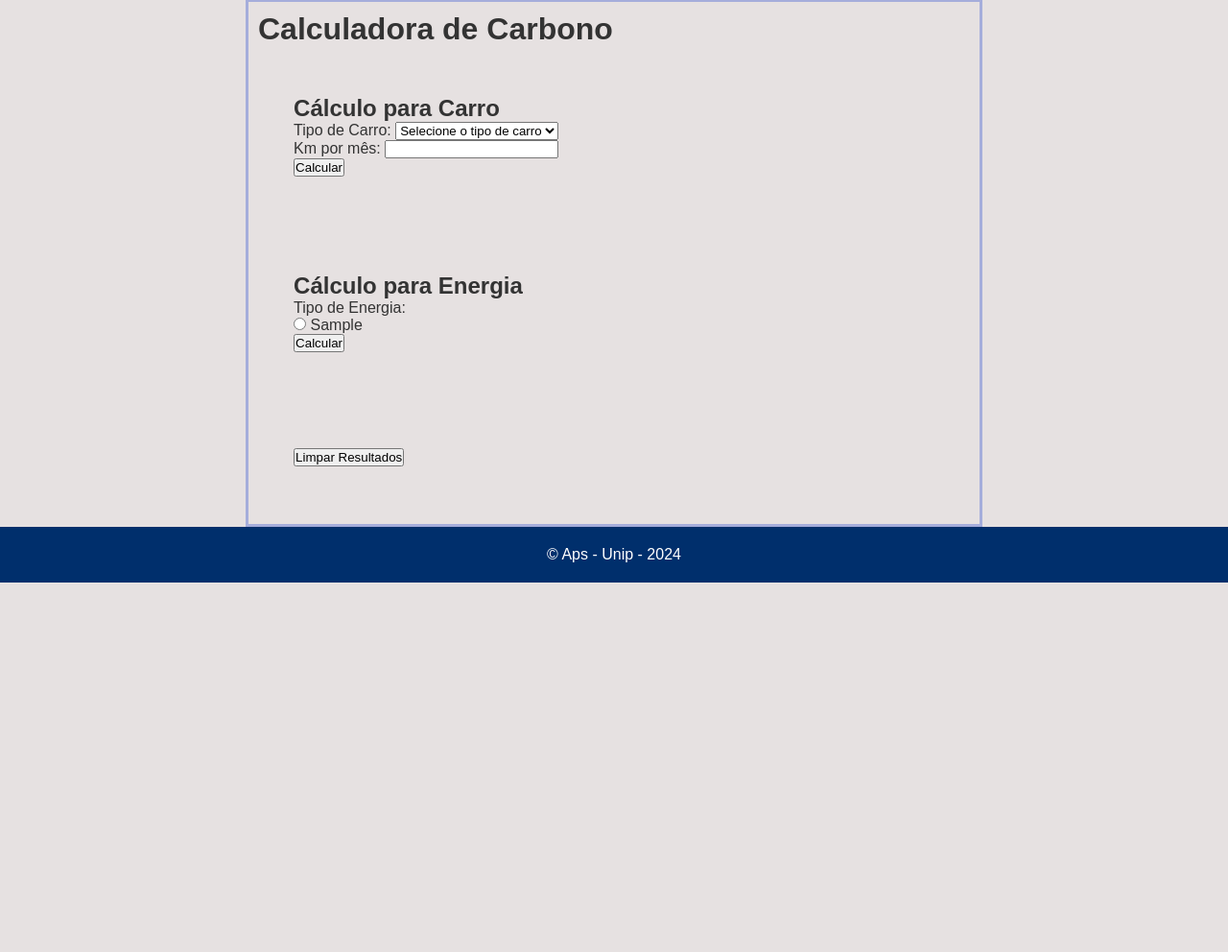
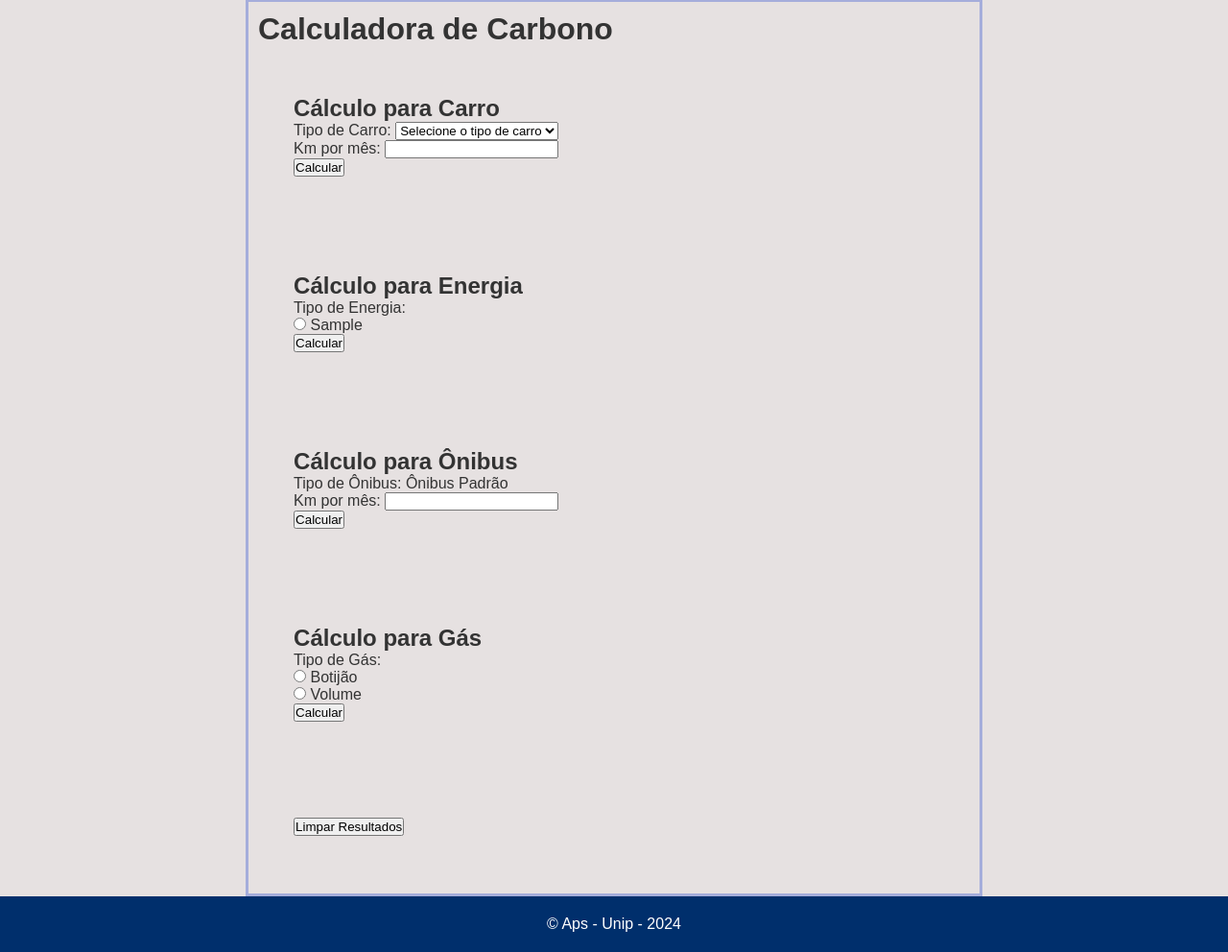
Before and after one commit to gabrielSMarcal/calculadora_carbono, a Django app: page /teste/ in a window 1280 px wide. Shown: the part 59-1051 px from the top of the page at 96% size. Before the commit the page ends 666 px from the top, so only its background shows below. Run offline with Django 5.2, Linux system fonts and the light colour scheme; tables that the repository leaves empty hold one stand-in row (values such as "Sample post").

Commit message:
Adições de cálculos

```diff
--- a/carbono/views.py
+++ b/carbono/views.py
@@ -3,9 +3,7 @@ from django.http import HttpResponse
 from django.core.exceptions import ObjectDoesNotExist
 import math
 
-from .models import Carro, Energia
-
-
+from .models import Carro, Energia, Onibus, Gas
 
 def index(request):
     return render(request, 'carbono/index.html')
@@ -22,10 +20,9 @@ def arvores(co):
     arvore = co / absorcao_co2
     return arvore
 
-
-def carro(km_por_mes_str, carro_obj):
-    km_por_mes = float(km_por_mes_str)
-    emissao = km_por_mes * carro_obj.consumo * carro_obj.emissao
+def carro(km_por_mes, carro_obj):
+    km_por_mes = float(km_por_mes)
+    emissao = (km_por_mes / carro_obj.consumo) * carro_obj.emissao
     credito = emissao / 1000
     anual = credito * 12
 
@@ -52,12 +49,9 @@ def energia_reais(valor_da_conta, energia_obj):
 
     return (credito, anual)
 
-
-# VvV Para Pedro, insira as funções aqui VvV
-
-def onibus(km_por_mes_str, onibus_obj):
-    km_por_mes = float (km_por_mes_str)
-    emissao = km_por_mes * carro_obj.emissao * carro_obj.consumo * 40
+def onibus(km_por_mes_onibus):
+    km_por_mes_onibus = float(km_por_mes_onibus)
+    emissao = (km_por_mes_onibus / 2.63) * 2.8 / 40  # Média de 40 passageiros por ônibus
     credito = (emissao / 1000)
     anual = credito * 12
 
@@ -65,15 +59,15 @@ def onibus(km_por_mes_str, onibus_obj):
 
 
 def gas_botijao(botijao, gas_obj):
-    valor_do_botijão = float(botijao)
-    credito = (valor_do_botijão * 40.15) / 1000
+    botijao = float(botijao)
+    credito = (botijao * 40.15) / 1000
     anual = credito * 12
 
     return (credito, anual)
 
 
 def gas_encanado(area, gas_obj):
-    area = float (area)
+    area = float(area)
     credito = (area * 1.997) / 1000
     anual = credito * 12
 
@@ -83,21 +77,22 @@ def gas_encanado(area, gas_obj):
 def teste(request):
     carros = Carro.objects.all()
     energias = Energia.objects.all()
-    # Adicionar variável para pegar objetos de Ônibus, modelos à criar
-    # Adicionar variável para pegar objetos de Gás, modelos à criar
-
+    gases = Gas.objects.all()
 
     if 'carro_resultado' not in request.session:
         request.session['carro_resultado'] = None
     if 'energia_resultado' not in request.session:
         request.session['energia_resultado'] = None
-    # Condição para armazenamento de input de Ônibus
-    # Confição para armazenamento de input de Gas
+    if 'onibus_resultado' not in request.session:
+        request.session['onibus_resultado'] = None
+    if 'gas_resultado' not in request.session:
+        request.session['gas_resultado'] = None
 
     carro_resultado = request.session['carro_resultado']
     energia_resultado = request.session['energia_resultado']
-    # Variável para resultado de Ônibus
-    # Variável para resultado de Gás
+    onibus_resultado = request.session['onibus_resultado']
+    gas_resultado = request.session['gas_resultado']
+
     total_anual = 0
     arvores_necessarias = 0
     valor_tonelada = 0
@@ -106,6 +101,11 @@ def teste(request):
         carro_tipo = request.POST.get('carro_tipo')
         km_por_mes = request.POST.get('km_por_mes')
         energia_tipo = request.POST.get('energia_tipo')
+
+        km_por_mes_onibus = request.POST.get('km_por_mes_onibus')
+        gas_tipo = request.POST.get('gas_tipo')
+        botijao_gas = request.POST.get('botijao_gas')
+        volume_gas = request.POST.get('volume_gas')
 
         if carro_tipo and km_por_mes:
             try:
@@ -147,22 +147,49 @@ def teste(request):
             except ObjectDoesNotExist:
                 energia_resultado = {'error': 'Erro: Tipo de energia não encontrado.'}
 
-        # Condição para Ônibus, pode utilizar carro_tipo and km_por_mes como modelo de algoritmo
-            # Algoritmo ônibus
+        if km_por_mes_onibus:
+            try:
+                km_por_mes_onibus = float(km_por_mes_onibus)
+                if km_por_mes_onibus < 0:
+                    raise ValueError('Km por mês não pode ser negativo.')
+                credito, anual = onibus(km_por_mes_onibus)
+                onibus_resultado = {'credito': round(credito, 3), 'anual': round(anual, 3)}
+                request.session['onibus_resultado'] = onibus_resultado
+            except ValueError as e:
+                return HttpResponse(str(e), status=400)
+            except ObjectDoesNotExist:
+                onibus_resultado = {'error': 'Erro: Tipo de ônibus não encontrado.'}
 
-        # Confição para Gás, pode utilizar energia_tipo como modelo de algoritmo (Sugiro utilizar o mesmo try/except que está no energia)
-            # Condição para caso usuário selecione botijão
-                # Algoritmo Gás Botijão
-
-            # Condição para caso usupario selecione gás encanado
-                # Algoritmo Gás Encanado
+        if gas_tipo:
+            try:
+                gas_obj = Gas.objects.get(modo_de_calculo=gas_tipo)
+                if gas_tipo == 'Botijão' and botijao_gas:
+                    botijao_gas = float(botijao_gas)
+                    if botijao_gas < 0:
+                        raise ValueError('Botijão de gás não pode ser negativo.')
+                    credito, anual = gas_botijao(botijao_gas, gas_obj)
+                    gas_resultado = {'credito': round(credito, 3), 'anual': round(anual, 3)}
+                    request.session['gas_resultado'] = gas_resultado
+                elif gas_tipo == 'Encanado' and volume_gas:
+                    volume_gas = float(volume_gas)
+                    if volume_gas < 0:
+                        raise ValueError('Volume de gás não pode ser negativo.')
+                    credito, anual = gas_encanado(volume_gas, gas_obj)
+                    gas_resultado = {'credito': round(credito, 3), 'anual': round(anual, 3)}
+                    request.session['gas_resultado'] = gas_resultado
+                else:
+                    gas_resultado = {'error': 'Erro: Nenhum valor válido foi fornecido para o cálculo de gás.'}
+            except ObjectDoesNotExist:
+                gas_resultado = {'error': 'Erro: Tipo de gás não encontrado.'}
 
     if carro_resultado and 'anual' in carro_resultado:
         total_anual += carro_resultado['anual']
     if energia_resultado and 'anual' in energia_resultado:
         total_anual += energia_resultado['anual']
-    # Adicionar condição para Ônibus
-    # Adicionar condição para Gás
+    if onibus_resultado and 'anual' in onibus_resultado:
+        total_anual += onibus_resultado['anual']
+    if gas_resultado and 'anual' in gas_resultado:
+        total_anual += gas_resultado['anual']
 
     if total_anual > 0:
         arvores_necessarias = math.ceil(arvores(total_anual))
@@ -171,18 +198,20 @@ def teste(request):
     return render(request, 'carbono/teste.html', {
         'carro_resultado': carro_resultado,
         'energia_resultado': energia_resultado,
-        # Adicionar o dicionário para onibus_resultado,
-        # Adicionar o dicionário para gas_resultado,
+        'onibus_resultado': onibus_resultado,
+        'gas_resultado': gas_resultado,
         'total_anual': round(total_anual, 3),
         'arvores_necessarias': arvores_necessarias,
         'valor_tonelada': valor_tonelada,
         'carros': carros,
         'energias': energias,
+        'onibus': onibus,
+        'gases': gases,
     })
 
 def limpar_sessao(request):
     request.session['carro_resultado'] = None
     request.session['energia_resultado'] = None
-    # Adicionar o clear para Ônibus
-    # Adicionar o clear para Gás
+    request.session['onibus_resultado'] = None
+    request.session['gas_resultado'] = None
     return redirect('teste')
--- a/templates/carbono/teste.html
+++ b/templates/carbono/teste.html
@@ -72,14 +72,65 @@
     {% endif %}
   </div>
 
-  {% comment "" %}
-  Aqui pode colocar divs com o cálculo de Ônibus, semelhante ao Carros,
-  Não precisa inserir código Django ainda, pode colocar o HTML puro
+  <div class="container">
+    <h2>Cálculo para Ônibus</h2>
+    <p>Tipo de Ônibus: Ônibus Padrão</p>
+    <form method="post">
+      {% csrf_token %}
+      <input type="hidden" name="onibus_tipo" value="padrao">
+      <div class="form-group">
+        <label for="km_por_mes_onibus">Km por mês:</label>
+        <input type="number" id="km_por_mes_onibus" name="km_por_mes_onibus" class="form-control" required>
+      </div>
+      <button type="submit" class="btn btn-primary">Calcular</button>
+    </form>
 
-  Também inserir as divs para Gás, semelhante ao energia,
-  Pode usar também o JavaScript com lógica para as opções
-  {% endcomment %}
+    {% if onibus_resultado %}
+      <p>Crédito de Carbono Mensal: {{ onibus_resultado.credito }} tco<sub>2</sub></p>
+      <p>Crédito de Carbono Anual: {{ onibus_resultado.anual }} tco<sub>2</sub></p>
+    {% endif %}
+  </div>
 
+  <div class="container">
+    <h2>Cálculo para Gás</h2>
+    <form method="post">
+      {% csrf_token %}
+      <div class="form-group">
+        <label for="gas_tipo">Tipo de Gás:</label>
+        <div id="gas_tipo">
+          <div>
+            <input type="radio" id="gas_botijao" name="gas_tipo" value="Botijão" class="form-check-input" onchange="mostrarInputGas()">
+            <label for="gas_botijao" class="form-check-label">Botijão</label>
+          </div>
+          <div>
+            <input type="radio" id="gas_volume" name="gas_tipo" value="Volume" class="form-check-input" onchange="mostrarInputGas()">
+            <label for="gas_volume" class="form-check-label">Volume</label>
+          </div>
+        </div>
+      </div>
+
+      <div id="input_botijao" style="display: none;">
+        <div class="form-group">
+          <label for="botijao_gas">Quantidade de Botijões:</label>
+          <input type="number" id="botijao_gas" name="botijao_gas" class="form-control" required>
+        </div>
+      </div>
+
+      <div id="input_volume" style="display: none;">
+        <div class="form-group">
+          <label for="volume_gas">Volume de Gás:</label>
+          <input type="number" id="volume_gas" name="volume_gas" class="form-control" required>
+        </div>
+      </div>
+
+      <button type="submit" class="btn btn-primary">Calcular</button>
+    </form>
+
+    {% if gas_resultado %}
+      <p>Crédito de Carbono Mensal: {{ gas_resultado.credito }} tco<sub>2</sub></p>
+      <p>Crédito de Carbono Anual: {{ gas_resultado.anual }} tco<sub>2</sub></p>
+    {% endif %}
+  </div>
 
   {% if total_anual %}
   <div class="container">
@@ -109,7 +160,7 @@
 
 <script>
   document.addEventListener('DOMContentLoaded', function() {
-  // JavaScript para controlar visibilidade dos inputs
+    // JavaScript para controlar visibilidade dos inputs de energia
     const energiaTipoRadios = document.querySelectorAll('input[name="energia_tipo"]');
     const kwhInput = document.getElementById('kwh_input');
     const contaInput = document.getElementById('conta_input');
@@ -118,7 +169,6 @@ document.addEventListener('DOMContentLoaded', function() {
 
     energiaTipoRadios.forEach((radio) => {
       radio.addEventListener('change', () => {
-      console.log(`Radio button changed: ${radio.value}`);
         if (radio.value === 'Kwh') {
           kwhInput.style.display = 'block';
           contaInput.style.display = 'none';
@@ -137,6 +187,34 @@ document.addEventListener('DOMContentLoaded', function() {
         }
       });
     });
+
+    // JavaScript para controlar visibilidade dos inputs de gás
+    const gasTipoRadios = document.querySelectorAll('input[name="gas_tipo"]');
+    const botijaoInput = document.getElementById('input_botijao');
+    const volumeInput = document.getElementById('input_volume');
+    const botijaoInputField = document.getElementById('botijao_gas');
+    const volumeInputField = document.getElementById('volume_gas');
+
+    gasTipoRadios.forEach((radio) => {
+      radio.addEventListener('change', () => {
+        if (radio.value === 'Botijão') {
+          botijaoInput.style.display = 'block';
+          volumeInput.style.display = 'none';
+          botijaoInputField.disabled = false;
+          volumeInputField.disabled = true;
+        } else if (radio.value === 'Volume') {
+          botijaoInput.style.display = 'none';
+          volumeInput.style.display = 'block';
+          botijaoInputField.disabled = true;
+          volumeInputField.disabled = false;
+        } else {
+          botijaoInput.style.display = 'none';
+          volumeInput.style.display = 'none';
+          botijaoInputField.disabled = true;
+          volumeInputField.disabled = true;
+        }
+      });
+    });
   });
 </script>
 
```
Also changed, not shown: carbono/admin.py (+14 -5 lines), carbono/models.py (+22 -5 lines), carbono/migrations/0004_gas_onibus.py (added), carbono/migrations/0005_rename_modo_de_calcuo_gas_modo_de_calculo.py (added), carbono/migrations/0006_alter_gas_options_alter_onibus_options.py (added). Lines whose indentation alone changed are shown as unchanged.
